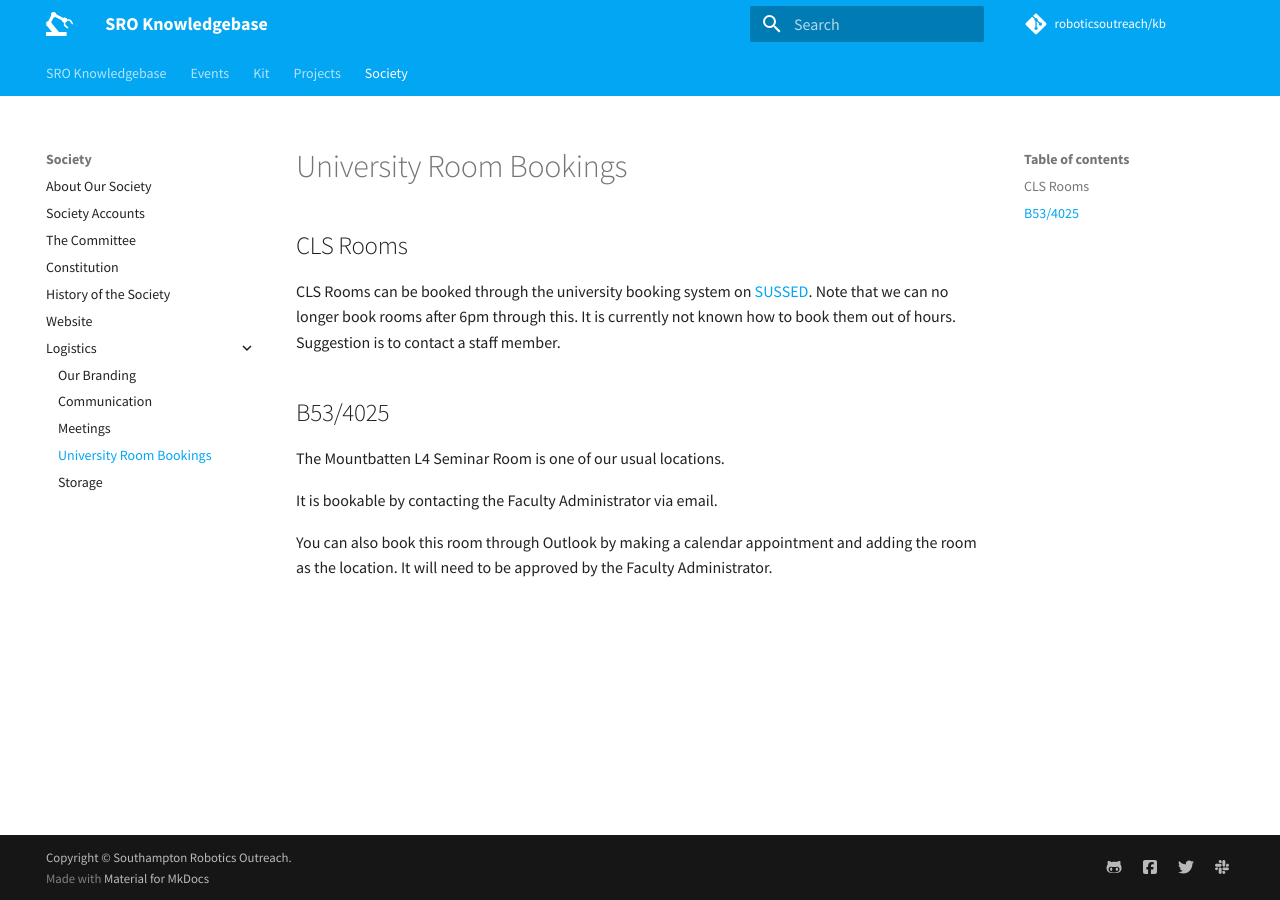
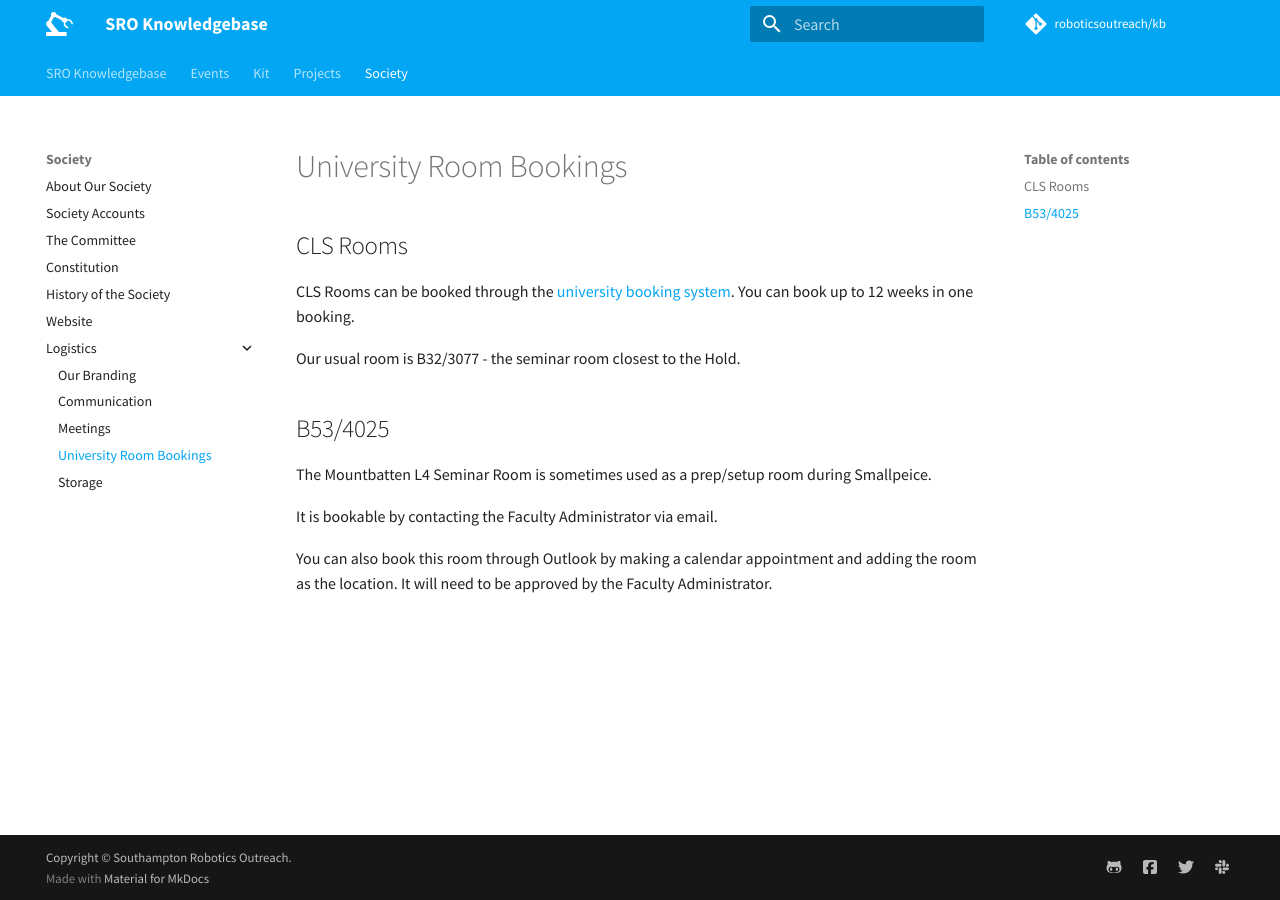
Before and after one commit to roboticsoutreach/kb, an MkDocs documentation site: the page built from docs/society/logistics/room-booking.md, in a window 1280 px wide. Built offline with MkDocs 1.6.1 and Material for MkDocs 9.7.7, drawn with Linux system fonts in a browser that asks for light colours; comment, search, counter and statistics services are not loaded.

Commit message:
update meeting room info

```diff
--- a/docs/society/logistics/room-booking.md
+++ b/docs/society/logistics/room-booking.md
@@ -2,11 +2,13 @@
 
 ## CLS Rooms
 
-CLS Rooms can be booked through the university booking system on [SUSSED](https://sussed.soton.ac.uk). Note that we can no longer book rooms after 6pm through this. It is currently not known how to book them out of hours.  Suggestion is to contact a staff member.
+CLS Rooms can be booked through the [university booking system](https://roombooking.soton.ac.uk). You can book up to 12 weeks in one booking.
+
+Our usual room is B32/3077 - the seminar room closest to the Hold.
 
 ## B53/4025
 
-The Mountbatten L4 Seminar Room is one of our usual locations.
+The Mountbatten L4 Seminar Room is sometimes used as a prep/setup room during Smallpeice.
 
 It is bookable by contacting the Faculty Administrator via email.
 
```
Also changed, not shown: docs/society/accounts.md (+2 -2 lines), docs/society/logistics/meetings.md (+2 -2 lines).
